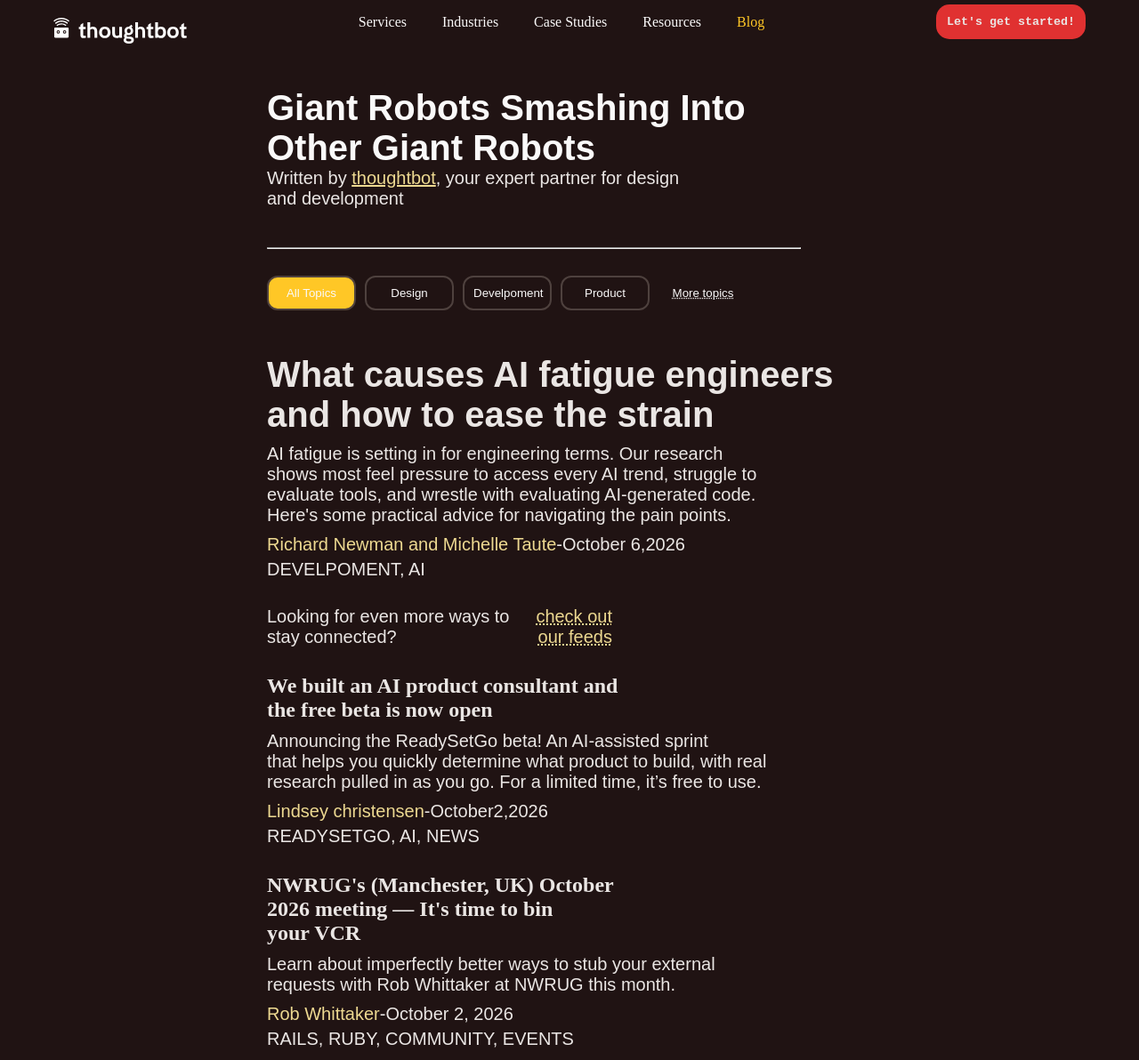
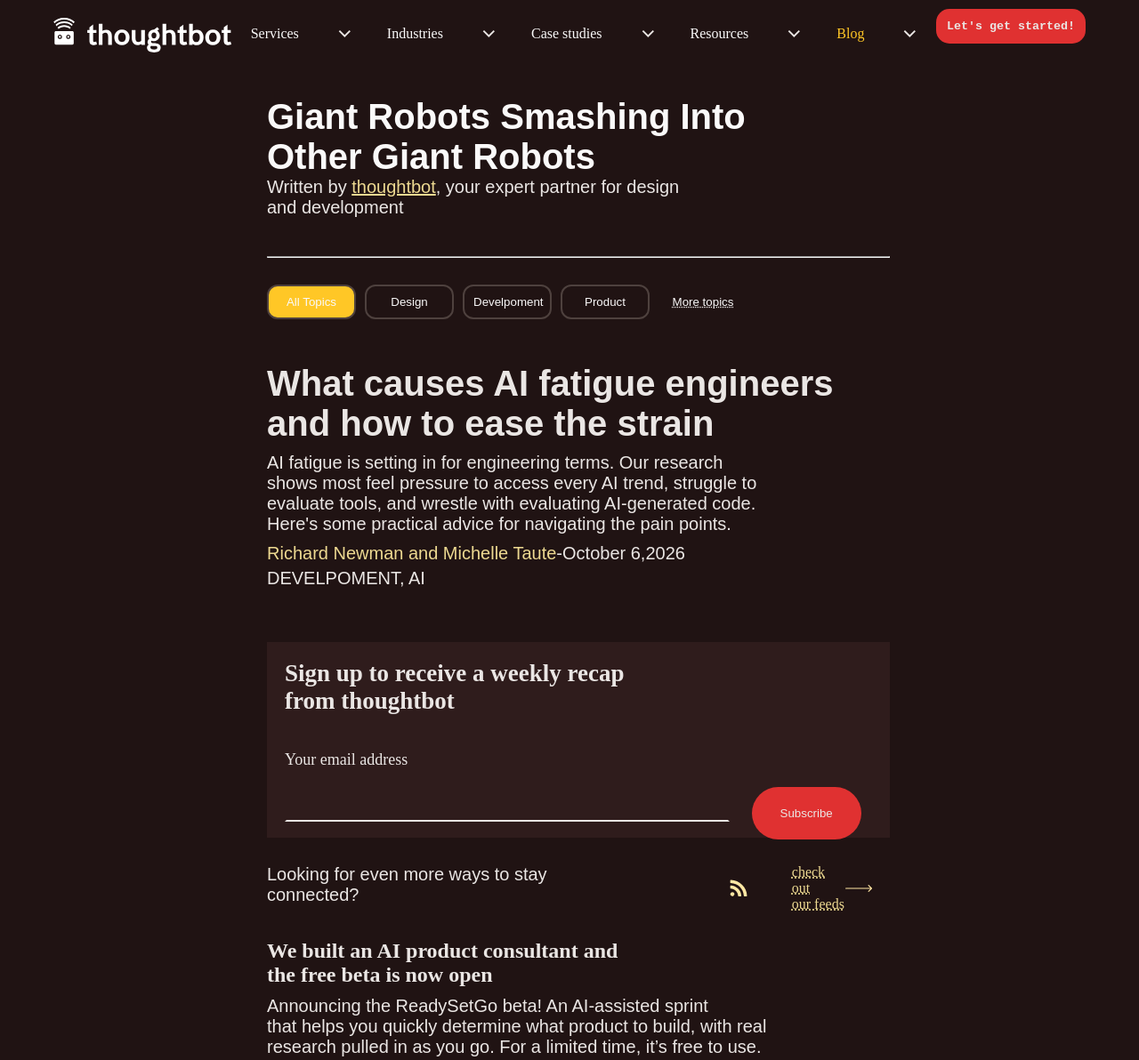
Before and after one commit to Berryman370/css-text-and-font-2, a plain HTML site: page index.html in a window 1280 px wide. Shown: the top 1192 px of the page at 89% size. Drawn offline with Linux system fonts and the light colour scheme.

Commit message:
added new update like form and nav bar

```diff
--- a/index.html
+++ b/index.html
@@ -10,11 +10,11 @@
     <nav>
         <img src="./svgexport-1.svg" alt="">
         <ul>
-            <li><a href="">Services</a></li>
-            <li><a href="">Industries</a></li>
-            <li><a href="">Case Studies</a></li>
-            <li><a href="">Resources</a></li>
-            <li><a href="" style="color: #FFC726;">Blog</a></li>
+            <li><a href="">Services <img src="./svgexport-4.svg" alt=""></a></li>
+            <li><a href="">Industries <img src="./svgexport-4.svg" alt="" ></a></li>
+            <li><a href="">Case studies <img src="./svgexport-4.svg" alt=""></a></li>
+            <li><a href="">Resources <img src="./svgexport-4.svg" alt=""></a></li>
+            <li><a href="" style="color: #FFC726;">Blog <img src="./svgexport-4.svg" alt=""></a></li>
         </ul>
         <button style="border-radius: 15px; background-color: #e03131; padding: 10px; color: #eae6e4; cursor: pointer;  margin-right: 40px; border: 2px solid transparent; font-family: 'Courier New', Courier, monospace; font-weight: bold;">Let's get started!</button>
 
@@ -46,15 +46,28 @@
 Here's some practical advice for navigating the pain points.</p>
    </div>
 
+
    <div>
     <p style="margin-top: 10px;"><a href="" style="color: #edd991; text-decoration: none;">Richard Newman and Michelle Taute</a>-October 6,2026 </p>
     <p style="margin-top: 5px;"><a href="" style="color: #eae6e4; text-decoration: none;">DEVELPOMENT, AI</a></p>
    </div>
 
+   <div style="margin-top: 60px; background-color: rgb(47,28,28);  width: 700px; height: 220px;  font-size: large; color: #eae6e4;  ">
+
+    <h2 style="padding: 20px; color: #eae6e4;">Sign up to receive a weekly recap <br> from thoughtbot</h2>
+
+    <label for="" style="padding: 20px; display: flex;">Your email address</label>
+
+    <input type="" style="background-color: #2f1c1c; border: 2px solid transparent; border-bottom-color: #eae6e4; margin-left: 20px; width: 500px; margin-bottom: 50px; ">
+
+    <a href=""><button style=" padding: 20px 30px; margin-left: 20px; border-radius: 30px; background-color: #e03131; border: 2px solid transparent; color: #eae6e4;  cursor: pointer; ">Subscribe</button></a>
+   </div>
+
+
    <div style="display: flex; margin-top: 30px;" >
-    <p><a href=""></a>Looking for even more ways to <br>
+    <p><a href=""></a>Looking for even more ways to
     stay connected?</p>
-    <p><a href="" style="display: flex; text-align: right; text-indent: 30px; color: #edd991; text-decoration:  underline dotted;">check out <br> our feeds</a></p>
+    <div style="display: flex;"> <img src="./svgexport-9.svg" style="width: 20px; margin-left: 100px; " alt=""><a href="" style="display: flex; color: #edd991; text-decoration:  underline dotted; margin-left: 50px;">check out <br> our feeds</a> <img src="./svgexport-8.svg" style="width: 30px;  " alt=""></div>
    </div>
 
    <div style="margin-top: 30px;">
--- a/style.css
+++ b/style.css
@@ -1,10 +1,11 @@
-*{
+* {
     margin: 0px;
     padding: 0px;
     box-sizing: border-box;
 
 }
-body{
+
+body {
     background-color: #201313;
     text-align: left;
 }
@@ -14,6 +15,7 @@
     padding-right: 300px;
 
 }
+
 .header {
     margin-top: 50px;
     color: #FAF9F9;
@@ -22,8 +24,8 @@
     font-weight: 300px;
 }
 
-hr{
-    width: 600px;
+hr {
+    width: 700px;
     color: #4E413E;
     margin-top: 20px;
 }
@@ -43,6 +45,7 @@
         border: 2px solid #4E413E;
 
     }
+
     a {
         color: #FAF9F9;
     }
@@ -71,16 +74,18 @@
     justify-content: space-between;
     align-items: center;
     padding: 0px 20px;
+
     img {
-        width: 150px;
+        width: 200px;
         cursor: pointer;
         margin-left: 40px;
         margin-top: 20px;
 
 
 
-     }
-     ul {
+    }
+
+    ul {
         display: flex;
         list-style: none;
 
@@ -89,10 +94,10 @@
             a {
                 color: #FAF9F9;
                 text-decoration: none;
+                img {
+                    width: 15px;
+                }
             }
         }
-
-
-
-     }
     }
+}
```
Also changed, not shown: svgexport-8.svg (added), svgexport-9.svg (added).
